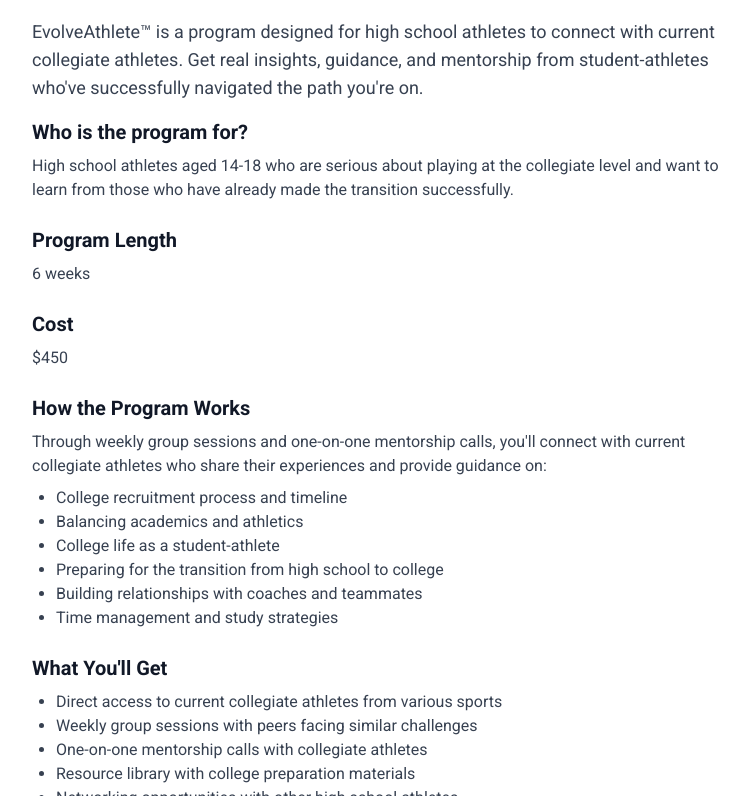
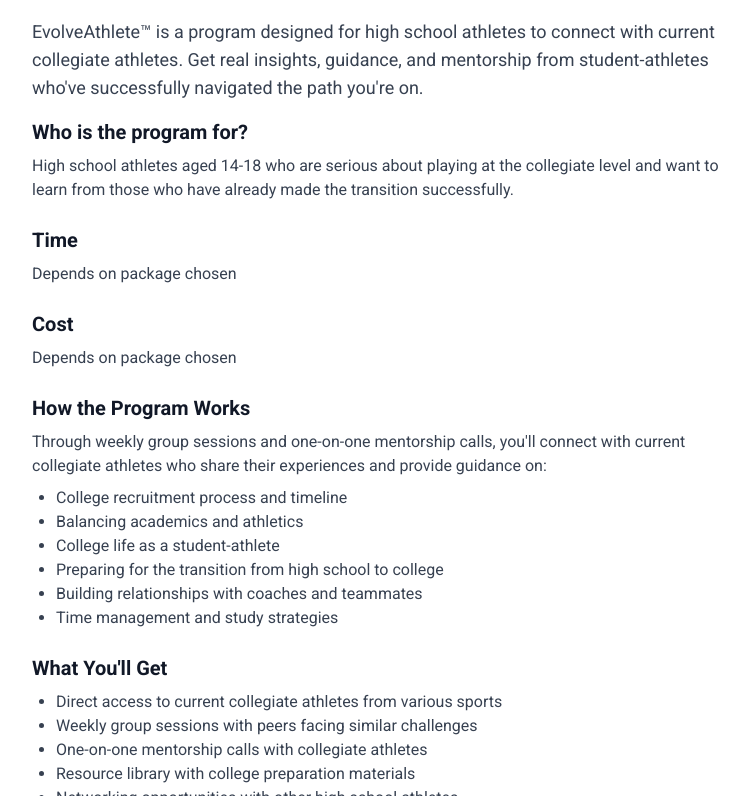
Before and after one commit to EvolveAcademy123/Website, a Next.js app: page / in a window 1280 px wide. Shown: the part 11204-12000 px from the top of the page, without its empty margins (256-1005 px from the left). Built offline with nearby package versions, Linux system fonts and the light colour scheme.

Commit message:
updated
Updates

```diff
--- a/app/page.tsx
+++ b/app/page.tsx
@@ -1064,12 +1064,12 @@
             <p className="text-gray-700 mb-2">High school athletes aged 14-18 who are serious about playing at the collegiate level and want to learn from those who have already made the transition successfully.</p>
           </div>
           <div className="mb-6">
-            <h3 className="text-xl font-bold text-gray-900 mb-2">Program Length</h3>
-            <p className="text-gray-700">6 weeks</p>
+            <h3 className="text-xl font-bold text-gray-900 mb-2">Time</h3>
+            <p className="text-gray-700">Depends on package chosen</p>
           </div>
           <div className="mb-6">
             <h3 className="text-xl font-bold text-gray-900 mb-2">Cost</h3>
-            <p className="text-gray-700">$450</p>
+            <p className="text-gray-700">Depends on package chosen</p>
           </div>
           <div className="mb-6">
             <h3 className="text-xl font-bold text-gray-900 mb-2">How the Program Works</h3>
```
